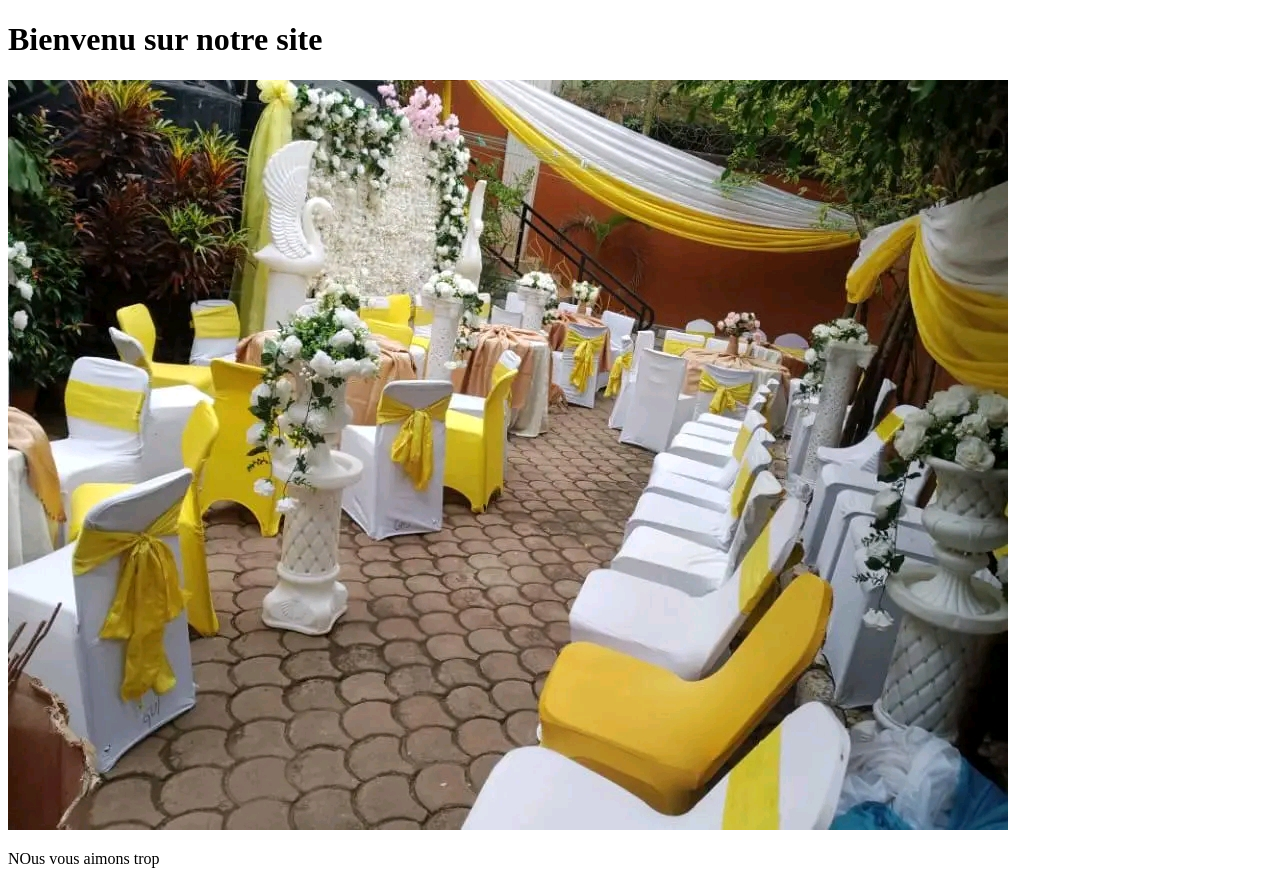
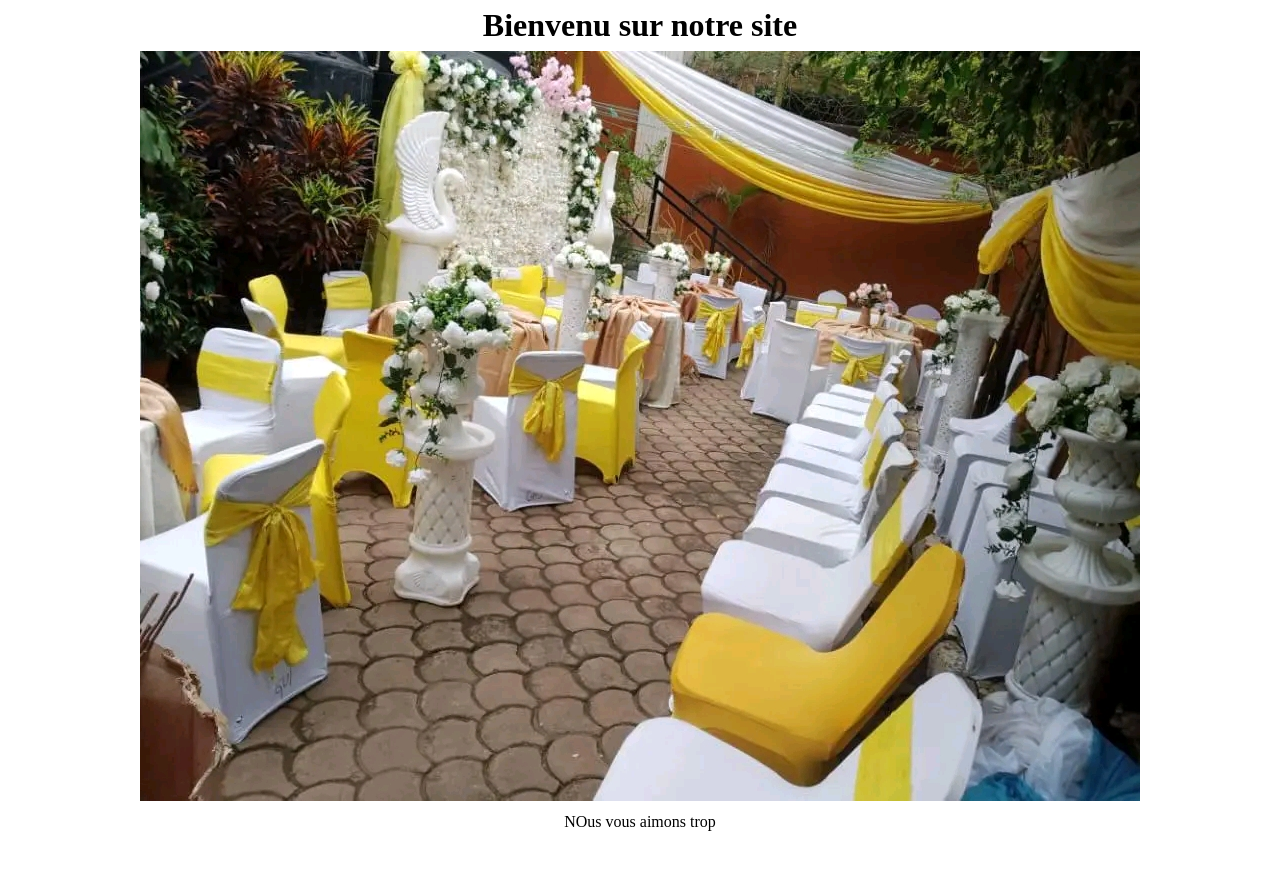
Before and after one commit to Lauraine25/ProjetGroupe2, a plain HTML site: page Accueil.html in a window 1280 px wide. After the commit the page ends 834 px from the top, so only its background shows below. Drawn offline with Linux system fonts and the light colour scheme.

Commit message:
adding style.css

```diff
--- a/Accueil.html
+++ b/Accueil.html
@@ -4,6 +4,7 @@
     <meta charset="UTF-8">
     <meta name="viewport" content="width=device-width, initial-scale=1.0">
     <title>Document</title>
+    <link rel="stylesheet" href="style.css">
 </head>
 <body>
     <h1>Bienvenu sur notre site</h1>
--- /dev/null
+++ b/style.css
@@ -0,0 +1,15 @@
+*{
+    margin: 0;
+    padding: 0;
+}
+body{
+    align-items: center;
+    justify-content: center;
+    text-align: center;
+    font-family: 'Times New Roman', Times, serif;
+    line-height: 1.6;
+}
+h1{
+    text-align: center;
+    font-weight: 600;
+}
```
Also changed, not shown: apropos.html (+1 -0 lines), historique.html (+11 -0 lines), index.html (+2 -1 lines).
